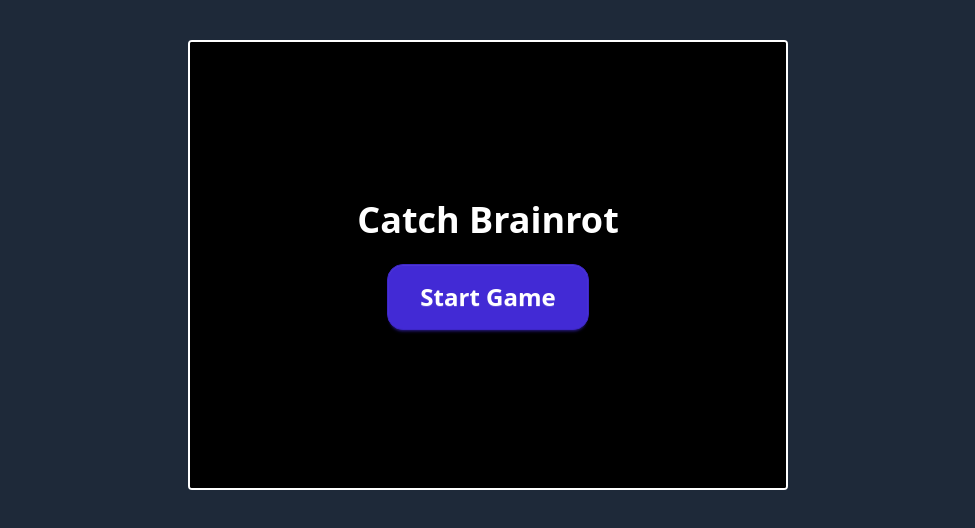
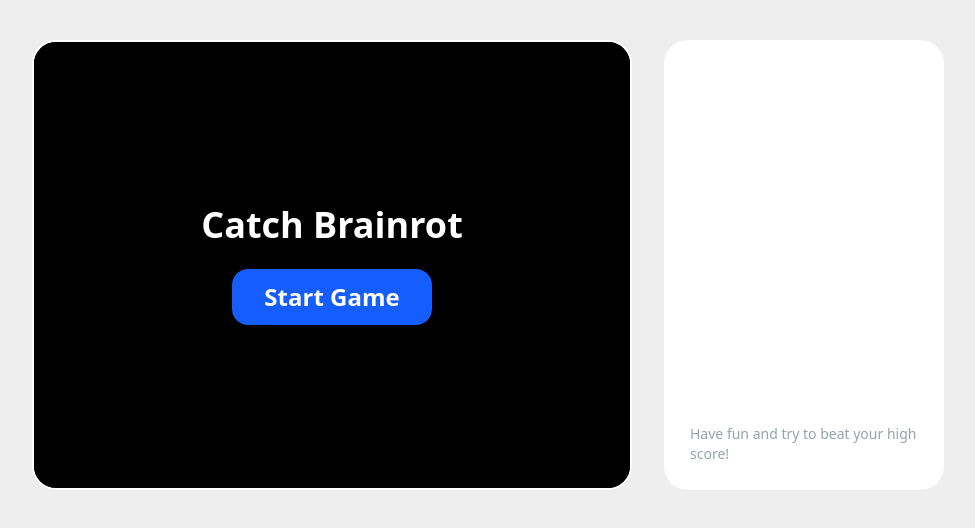
Before and after one commit to Scotchdopole/brainfried, a React (Vite) app in the folder client/: page /game in a window 1280 px wide. Shown: the top 528 px of the page, without its empty margins (152-1127 px from the left). Built offline with nearby package versions, Linux system fonts and the light colour scheme.

Commit message:
added game guide and visual update

```diff
--- a/client/src/pages/Game/Game.jsx
+++ b/client/src/pages/Game/Game.jsx
@@ -136,6 +136,7 @@ export default function CatchBlocksGame() {
 
     }, [gameStarted, gameOver]);
 
+    // Ošetření pohybu hráče pomocí šipek
     useEffect(() => {
         const handleKeyDown = (e) => {
             if (!gameStarted || gameOver) return;
@@ -160,32 +161,47 @@ export default function CatchBlocksGame() {
         };
     }, [gameStarted, gameOver]);
 
+    // Nový useEffect pro restart hry Enterem po Game Over
+    useEffect(() => {
+        const handleEnterRestart = (e) => {
+            // Pokud je hra skončená a je stisknut Enter
+            if (gameOver && e.key === "Enter") {
+                resetGame(); // Zavoláme funkci pro restart hry
+            }
+        };
+
+        window.addEventListener("keydown", handleEnterRestart);
+
+        return () => {
+            window.removeEventListener("keydown", handleEnterRestart);
+        };
+    }, [gameOver]); // Závislost na `gameOver` pro správné spuštění posluchače
+
     return (
-        <div className="flex justify-center items-start pt-10 min-h-screen bg-gray-800">
+        // Hlavní kontejner pro centrování obsahu
+        <div className="flex justify-center items-start pt-10 min-h-screen bg-base-300">
+            {/* Vnitřní kontejner pro uspořádání herní plochy a instrukcí vedle sebe */}
+            <div className="flex space-x-8">
+                {/* Herní plocha */}
                 <div
-                className="bg-black text-white relative overflow-hidden border-2 border-white rounded"
+                    className="bg-black text-white relative overflow-hidden border-2 border-white rounded-3xl"
                     style={{
                         width: `${width}px`,
                         height: `${height}px`
                     }}
                 >
-                {/* Podmíněné vykreslování herní plochy nebo startovací obrazovky */}
                     {!gameStarted ? (
-                    // Startovací obrazovka
                         <div className="absolute inset-0 bg-black bg-opacity-90 flex flex-col items-center justify-center text-xl">
                             <h1 className="text-4xl font-bold mb-6">Catch Brainrot</h1>
                             <button
                                 onClick={startGame}
-                            // Stejné Tailwind CSS třídy pro tlačítko jako na Game Over
-                            className="px-8 py-8 btn btn-primary text-white font-bold rounded-2xl cursor-pointer transition-colors duration-200 text-2xl"
+                                className="px-8 py-3 bg-blue-600 hover:bg-blue-700 text-white font-bold rounded-2xl cursor-pointer transition-colors duration-200 text-2xl"
                             >
                                 Start Game
                             </button>
                         </div>
                     ) : (
-                    // Herní plocha
                         <>
-                        {/* Hráč */}
                             <img
                                 src={playerImage}
                                 alt="Player"
@@ -199,7 +215,6 @@ export default function CatchBlocksGame() {
                                 }}
                             />
 
-                        {/* Kostky */}
                             {obstacles.map((obs) => (
                                 <img
                                     key={obs.id}
@@ -216,18 +231,14 @@ export default function CatchBlocksGame() {
                                 />
                             ))}
 
-                        {/* Skóre */}
                             <div className="absolute top-2 left-2 text-base">Score: {score}</div>
 
-                        {/* Game Over */}
                             {gameOver && (
-                            // Stejné Tailwind CSS třídy jako na startovací obrazovce
                                 <div className="absolute inset-0 bg-black bg-opacity-90 flex flex-col items-center justify-center text-xl">
-                                <div className="text-4xl font-bold mb-6">Game Over</div> {/* Zvětšený text */}
+                                    <div className="text-4xl font-bold mb-6">Game Over</div>
                                     <button
                                         onClick={resetGame}
-                                    // Stejné Tailwind CSS třídy pro tlačítko jako na startovací obrazovce
-                                    className="px-8 py-8 btn btn-primary rounded-2xl text-white font-bold cursor-pointer transition-colors duration-200 text-2xl"
+                                        className="px-8 py-3 bg-blue-600 hover:bg-blue-700 text-white font-bold rounded-2xl cursor-pointer transition-colors duration-200 text-2xl"
                                     >
                                         Restart Game
                                     </button>
@@ -236,6 +247,31 @@ export default function CatchBlocksGame() {
                         </>
                     )}
                 </div>
+
+                {/* Postranní panel s instrukcemi */}
+                <div
+                    className="bg-base-100 text-white p-6 rounded-3xl border-2 border-white"
+                    style={{
+                        width: '280px',
+                        height: `${height}px`,
+                        display: 'flex',
+                        flexDirection: 'column',
+                        justifyContent: 'space-between'
+                    }}
+                >
+                    <div>
+                        <h2 className="text-2xl font-bold mb-4">How to Play: Catch Brainrot</h2>
+                        <ul className="list-disc list-inside text-lg space-y-2">
+                            <li>Start the game</li>
+                            <li>Use your arrow keys to move</li>
+                            <li>Try to catch as much brainrot as you can while avoiding the grass</li>
+                        </ul>
+                    </div>
+                    <div className="text-sm text-gray-400 mt-4">
+                        <p>Have fun and try to beat your high score!</p>
+                    </div>
+                </div>
+            </div>
         </div>
     );
 }
```
Lines whose indentation alone changed are shown as unchanged.
